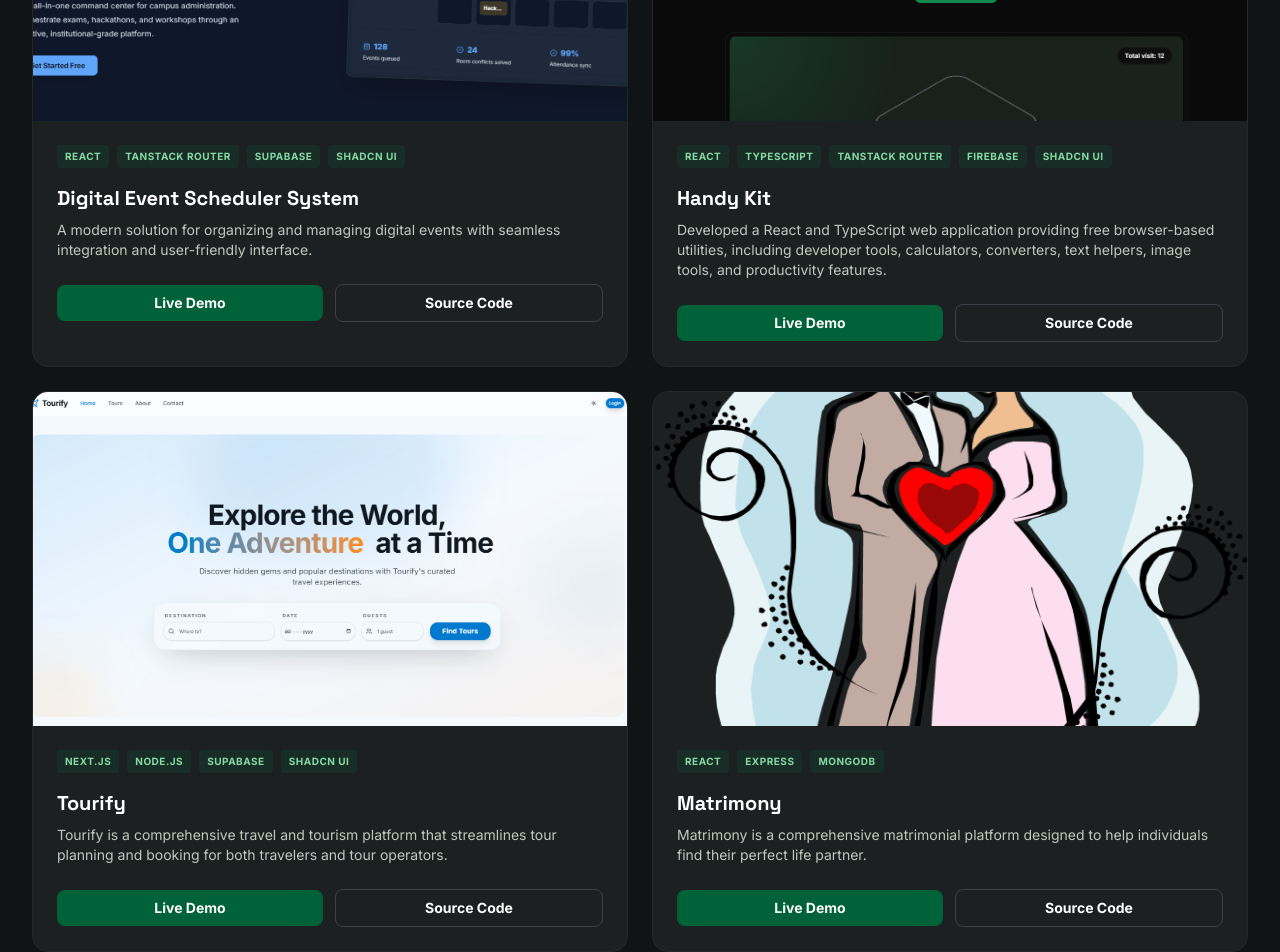
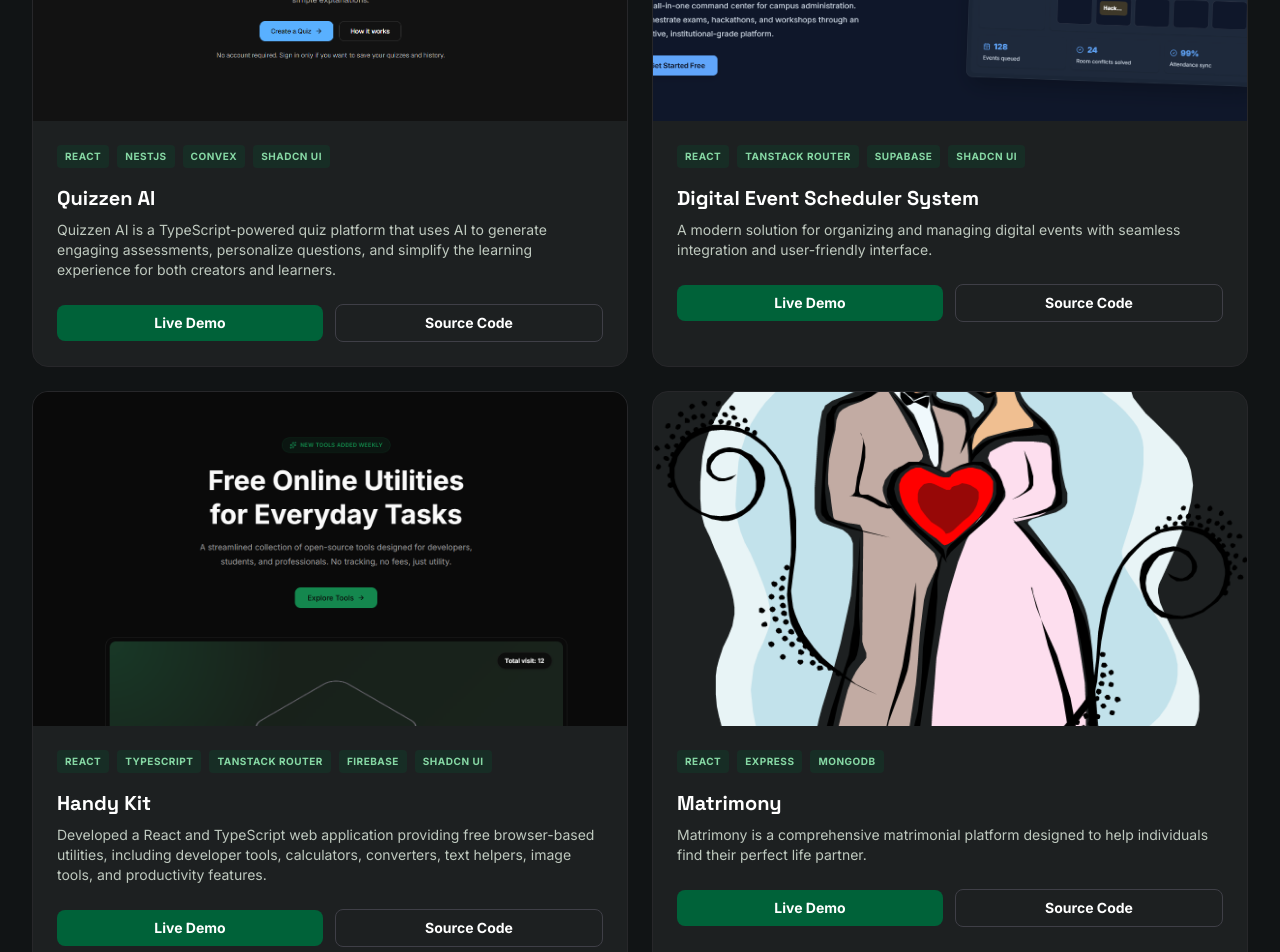
Before and after one commit to sakib-333/portfolio, a React (Vite) app: page / in a window 1280 px wide. Shown: the part 3620-4572 px from the top of the page. Built offline with nearby package versions, Linux system fonts and the light colour scheme; a web font is replaced by a local one.

Commit message:
Update project section.

```diff
--- a/src/components/main/Projects.tsx
+++ b/src/components/main/Projects.tsx
@@ -28,6 +28,53 @@ const Projects = () => {
 
                 <div className="grid grid-cols-1 md:grid-cols-12 gap-6 h-auto">
                     {/* Project 1 */}
+                    <motion.div
+                        initial={{ opacity: 0, y: 30 }}
+                        whileInView={{ opacity: 1, y: 0 }}
+                        viewport={{ once: true }}
+                        transition={{ duration: 0.6, delay: 0.1 }}
+                        className="md:col-span-6 bg-surface-container border border-zinc-800 rounded-2xl overflow-hidden group hover:border-primary/30 transition-all duration-300"
+                    >
+                        <div className="aspect-video overflow-hidden">
+                            <img
+                                alt="Quizzen AI"
+                                className="w-full h-full object-cover group-hover:scale-105 transition-transform duration-500"
+                                src="/project-images/quizzen-ai.png"
+                            />
+                        </div>
+                        <div className="p-6 space-y-4">
+                            <div className="flex flex-wrap gap-2">
+                                <span className="px-2 py-1 bg-primary-container/20 text-primary text-[10px] font-bold uppercase tracking-wider rounded">React</span>
+                                <span className="px-2 py-1 bg-primary-container/20 text-primary text-[10px] font-bold uppercase tracking-wider rounded">NestJS</span>
+                                <span className="px-2 py-1 bg-primary-container/20 text-primary text-[10px] font-bold uppercase tracking-wider rounded">Convex</span>
+                                <span className="px-2 py-1 bg-primary-container/20 text-primary text-[10px] font-bold uppercase tracking-wider rounded">Shadcn UI</span>
+                            </div>
+                            <div>
+                                <h3 className="text-xl font-bold text-white mb-2 font-space-grotesk">Quizzen AI</h3>
+                                <p className="text-on-surface-variant text-sm">Quizzen AI is a TypeScript-powered quiz platform that uses AI to generate engaging assessments, personalize questions, and simplify the learning experience for both creators and learners.</p>
+                            </div>
+                            <div className="flex items-center gap-3 pt-2">
+                                <a
+                                    className="flex-1 bg-primary-container text-white py-2 rounded-lg text-center text-sm font-bold hover:shadow-[0_0_15px_rgba(0,98,57,0.4)] transition-all"
+                                    href="https://quizzen-ai.vercel.app"
+                                    target="_blank"
+                                    rel="noopener noreferrer"
+                                >
+                                    Live Demo
+                                </a>
+                                <a
+                                    className="flex-1 border border-zinc-700 text-white py-2 rounded-lg text-center text-sm font-bold hover:bg-zinc-800 transition-all"
+                                    href="https://github.com/sakib-333/quizzen-ai"
+                                    target="_blank"
+                                    rel="noopener noreferrer"
+                                >
+                                    Source Code
+                                </a>
+                            </div>
+                        </div>
+                    </motion.div>
+
+                    {/* Project 2 */}
                     <motion.div
                         initial={{ opacity: 0, y: 30 }}
                         whileInView={{ opacity: 1, y: 0 }}
@@ -74,7 +121,7 @@ const Projects = () => {
                         </div>
                     </motion.div>
 
-                    {/* Project 2 */}
+                    {/* Project 3 */}
                     <motion.div
                         initial={{ opacity: 0, y: 30 }}
                         whileInView={{ opacity: 1, y: 0 }}
@@ -112,54 +159,7 @@ const Projects = () => {
                                 </a>
                                 <a
                                     className="flex-1 border border-zinc-700 text-white py-2 rounded-lg text-center text-sm font-bold hover:bg-zinc-800 transition-all"
-                                    href="https://github.com/sakib-333"
-                                    target="_blank"
-                                    rel="noopener noreferrer"
-                                >
-                                    Source Code
-                                </a>
-                            </div>
-                        </div>
-                    </motion.div>
-
-                    {/* Project 3 */}
-                    <motion.div
-                        initial={{ opacity: 0, y: 30 }}
-                        whileInView={{ opacity: 1, y: 0 }}
-                        viewport={{ once: true }}
-                        transition={{ duration: 0.6, delay: 0.1 }}
-                        className="md:col-span-6 bg-surface-container border border-zinc-800 rounded-2xl overflow-hidden group hover:border-primary/30 transition-all duration-300"
-                    >
-                        <div className="aspect-video overflow-hidden">
-                            <img
-                                alt="Tourify"
-                                className="w-full h-full object-cover group-hover:scale-105 transition-transform duration-500"
-                                src="/project-images/tourify.png"
-                            />
-                        </div>
-                        <div className="p-6 space-y-4">
-                            <div className="flex flex-wrap gap-2">
-                                <span className="px-2 py-1 bg-primary-container/20 text-primary text-[10px] font-bold uppercase tracking-wider rounded">Next.js</span>
-                                <span className="px-2 py-1 bg-primary-container/20 text-primary text-[10px] font-bold uppercase tracking-wider rounded">Node.js</span>
-                                <span className="px-2 py-1 bg-primary-container/20 text-primary text-[10px] font-bold uppercase tracking-wider rounded">Supabase</span>
-                                <span className="px-2 py-1 bg-primary-container/20 text-primary text-[10px] font-bold uppercase tracking-wider rounded">Shadcn UI</span>
-                            </div>
-                            <div>
-                                <h3 className="text-xl font-bold text-white mb-2 font-space-grotesk">Tourify</h3>
-                                <p className="text-on-surface-variant text-sm">Tourify is a comprehensive travel and tourism platform that streamlines tour planning and booking for both travelers and tour operators.</p>
-                            </div>
-                            <div className="flex items-center gap-3 pt-2">
-                                <a
-                                    className="flex-1 bg-primary-container text-white py-2 rounded-lg text-center text-sm font-bold hover:shadow-[0_0_15px_rgba(0,98,57,0.4)] transition-all"
-                                    href="https://tourify-theta.vercel.app"
-                                    target="_blank"
-                                    rel="noopener noreferrer"
-                                >
-                                    Live Demo
-                                </a>
-                                <a
-                                    className="flex-1 border border-zinc-700 text-white py-2 rounded-lg text-center text-sm font-bold hover:bg-zinc-800 transition-all"
-                                    href="https://github.com/sakib-333/tourify"
+                                    href="https://github.com/sakib-333/handy-kit"
                                     target="_blank"
                                     rel="noopener noreferrer"
                                 >
```
Also changed, not shown: public/project-images/quizzen-ai.png (added).
